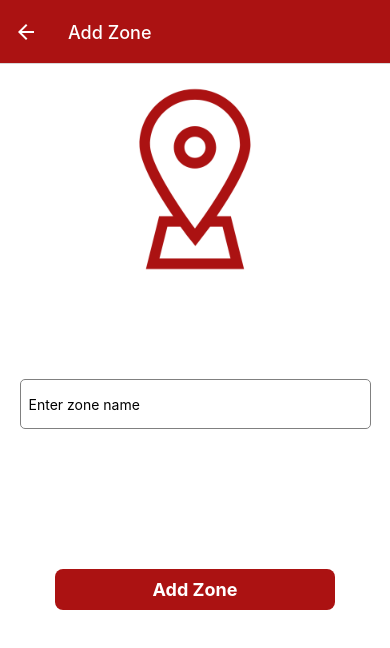
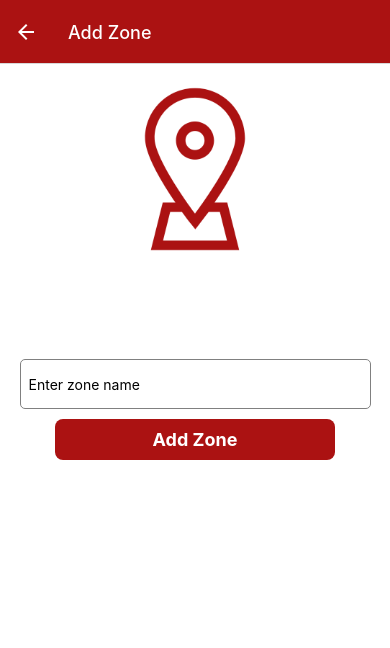
Before and after one commit to zeinshhadi/b-route-app, a React Native app in the folder frontend/: screen /AddZoneScreen in a window 390 px wide. Shown: the top 648 px of the page. Built offline with nearby package versions, Linux system fonts and the light colour scheme.

Commit message:
Frontend <> Fixed add zone screen

```diff
--- a/frontend/screens/adminScreens/AddBusScreen.js
+++ b/frontend/screens/adminScreens/AddBusScreen.js
@@ -215,10 +215,6 @@ const styles = StyleSheet.create({
     height: 40,
     fontSize: 16,
   },
-  addBusImage: {
-    width: 100,
-    height: 100,
-  },
   innerFormContainer: {
     gap: 5,
     marginVertical: 10,
--- a/frontend/screens/adminScreens/AddZoneScreen.js
+++ b/frontend/screens/adminScreens/AddZoneScreen.js
@@ -128,13 +128,13 @@ const styles = StyleSheet.create({
     fontSize: 16,
   },
   image: {
-    width: 200,
-    height: 200,
+    width: 180,
+    height: 180,
     alignSelf: "center",
   },
   innerFormContainer: {
     flex: 1,
-    gap: 140,
+    gap: 10,
     marginTop: 100,
   },
 });
```
